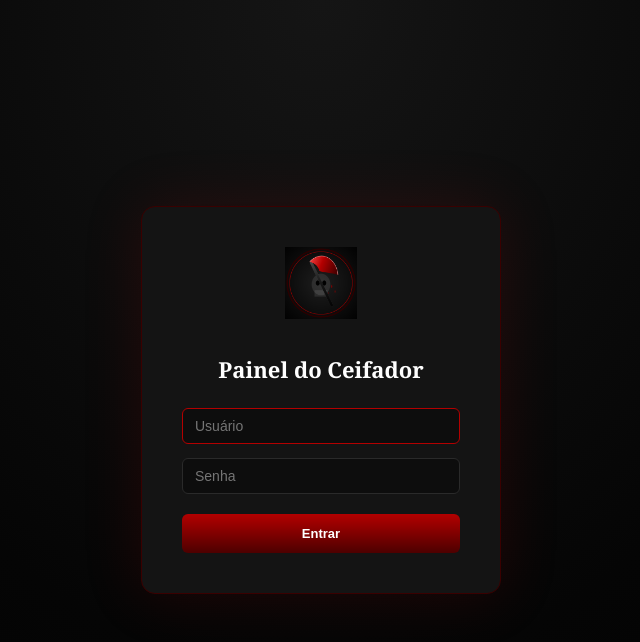
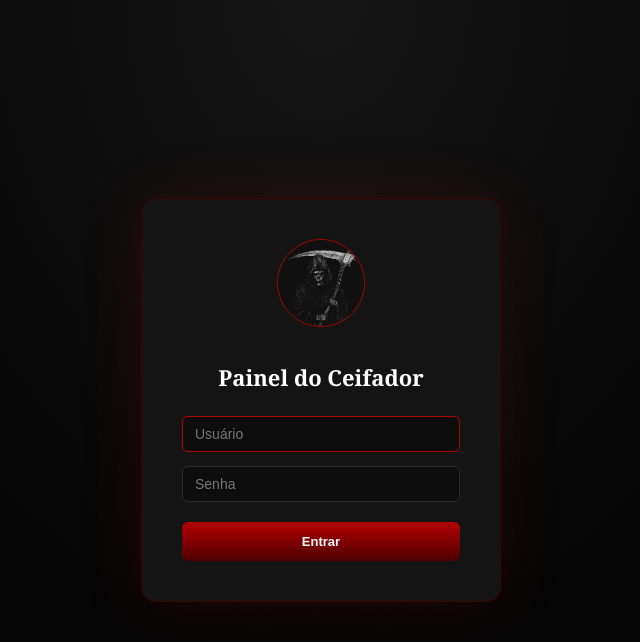
Before and after one commit to yosheloa-stack/Bot-dc-client-, a Node project: template src/web/views/login.ejs in a window 1280 px wide. Shown: the top 642 px of the page, without its empty margins (319-959 px from the left). Run offline with Node 20 templates, Linux system fonts and the light colour scheme; the template is opened without the code that fills it: most values are stand-ins (such as "Sample title", 1, 10 or a date in 2020).

Commit message:
Troca o logo gerado pela ilustração do Ceifador enviada pelo usuário
Substitui o icone de foice desenhado via canvas pela arte fornecida
(caveira encapuzada com foice) em todos os pontos de uso: thumbnail/
footer dos embeds do Discord, favicon e logo do painel web. Ajusta o
CSS para recortar a imagem (retrato) em circulo sem distorcer.

Co-Authored-By: Claude Sonnet 5 <noreply@anthropic.com>
Claude-Session: https://claude.ai/code/session_01YWwNJ76CF7WwKvUd8TEypr

```diff
--- a/src/web/public/css/ceifador.css
+++ b/src/web/public/css/ceifador.css
@@ -60,6 +60,8 @@ a:hover {
   height: 32px;
   border-radius: 50%;
   border: 1px solid var(--red);
+  object-fit: cover;
+  object-position: top center;
 }
 
 .nav-links {
@@ -314,9 +316,13 @@ textarea:focus {
   box-shadow: 0 0 60px rgba(179, 0, 0, 0.15);
 }
 .login-card img {
-  width: 72px;
-  height: 72px;
+  width: 88px;
+  height: 88px;
   margin-bottom: 16px;
+  border-radius: 50%;
+  border: 1px solid var(--red);
+  object-fit: cover;
+  object-position: top center;
 }
 .login-card h1 {
   font-size: 22px;
--- a/src/web/views/404.ejs
+++ b/src/web/views/404.ejs
@@ -3,7 +3,7 @@
 <head>
 <meta charset="UTF-8">
 <title>404 • Ceifador</title>
-<link rel="icon" href="/img/ceifador-logo.png">
+<link rel="icon" href="/img/ceifador-logo.jpg">
 <link rel="stylesheet" href="/css/ceifador.css">
 </head>
 <body>
--- a/src/web/views/login.ejs
+++ b/src/web/views/login.ejs
@@ -4,13 +4,13 @@
 <meta charset="UTF-8">
 <meta name="viewport" content="width=device-width, initial-scale=1.0">
 <title>Ceifador • Login</title>
-<link rel="icon" href="/img/ceifador-logo.png">
+<link rel="icon" href="/img/ceifador-logo.jpg">
 <link rel="stylesheet" href="/css/ceifador.css">
 </head>
 <body>
 <div class="login-page">
   <div class="login-card">
-    <img src="/img/ceifador-logo.png" alt="Ceifador">
+    <img src="/img/ceifador-logo.jpg" alt="Ceifador">
     <h1>Painel do Ceifador</h1>
     <% if (error) { %><div class="alert alert-error"><%= error %></div><% } %>
     <form method="POST" action="/login">
--- a/src/web/views/partials/header.ejs
+++ b/src/web/views/partials/header.ejs
@@ -4,12 +4,12 @@
 <meta charset="UTF-8">
 <meta name="viewport" content="width=device-width, initial-scale=1.0">
 <title>Ceifador • Painel Administrativo</title>
-<link rel="icon" href="/img/ceifador-logo.png">
+<link rel="icon" href="/img/ceifador-logo.jpg">
 <link rel="stylesheet" href="/css/ceifador.css">
 </head>
 <body>
 <nav class="navbar">
-  <div class="brand"><img src="/img/ceifador-logo.png" alt="Ceifador"> CEIFADOR</div>
+  <div class="brand"><img src="/img/ceifador-logo.jpg" alt="Ceifador"> CEIFADOR</div>
   <div class="nav-links">
     <a href="/" class="<%= activePage === 'dashboard' ? 'active' : '' %>">Painel</a>
     <a href="/users" class="<%= activePage === 'users' ? 'active' : '' %>">Usuários</a>
```
Also changed, not shown: src/discord/embeds/theme.js (+4 -4 lines), README.md, assets/img/ceifador-logo.jpg (added), assets/img/ceifador-logo.png (deleted), src/web/public/img/ceifador-logo.jpg (added), src/web/public/img/ceifador-logo.png (deleted).
